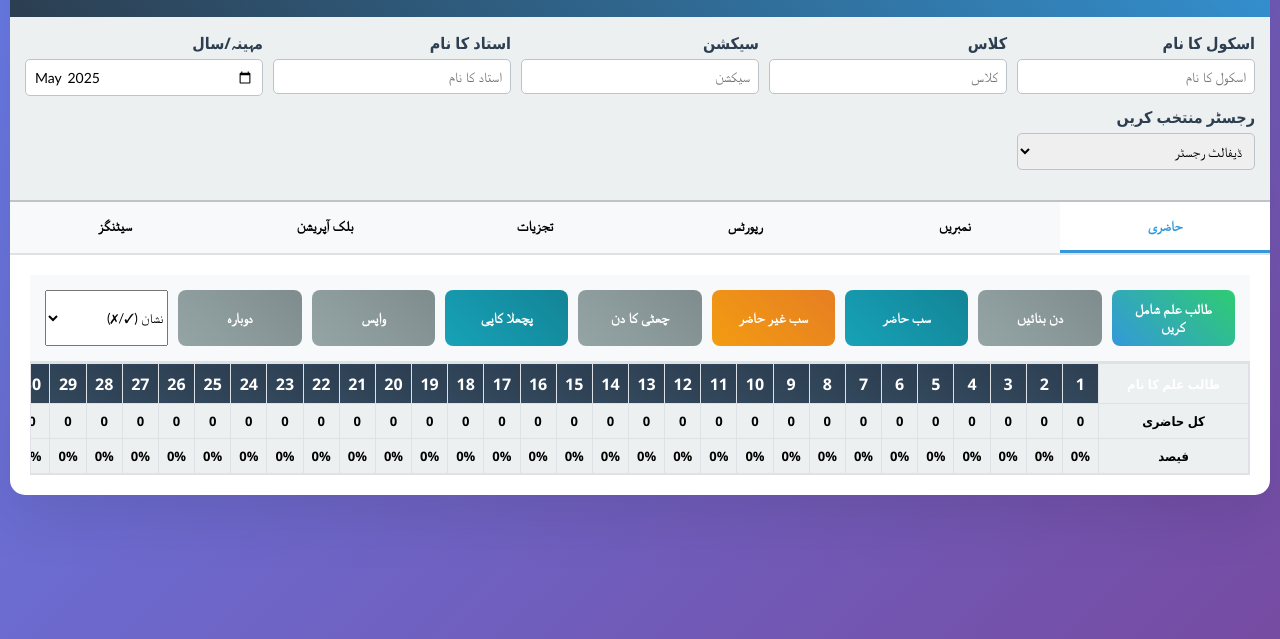
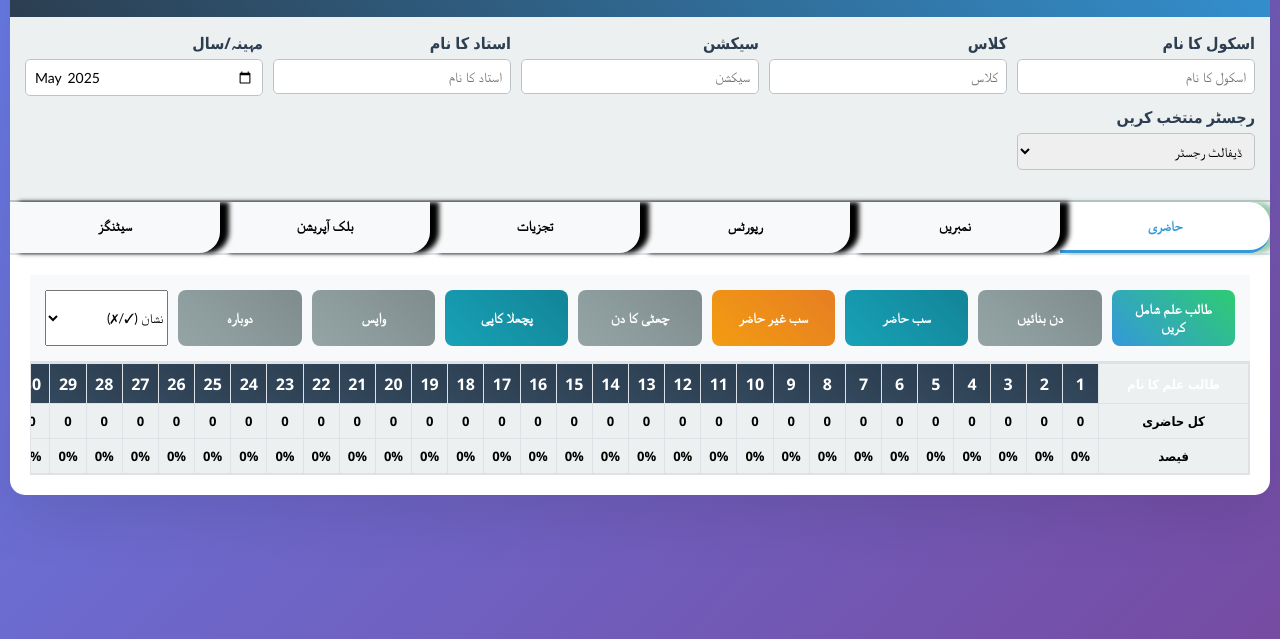
Before and after one commit to yasinULLAH/Pakistan-Digital-attendance-, a plain HTML site: page index.html in a window 1280 px wide. In both pictures the pointer is over the button "حاضری". Shown: the part 161-800 px from the top of the page. Drawn offline with Linux system fonts and the light colour scheme.

Commit message:
Add files via upload

```diff
--- a/index.html
+++ b/index.html
@@ -239,10 +239,27 @@
             transition: all 0.3s ease;
             flex: 1;
             min-width: 120px;
-        }
+            box-shadow: 9px 0px 5px black;
+            border-bottom-right-radius: 21px;
+        }
+        .tab:hover {
+    padding: 15px 20px;
+    cursor: pointer;
+    border: none;
+    background: none;
+    font-size: 14px;
+    font-weight: bold;
+    border-bottom: 3px solid transparent;
+    transition: all 0.3s ease;
+    flex: 1;
+    min-width: 120px;
+    box-shadow: 9px 0px 5px rgb(155, 201, 172);
+    border-bottom-right-radius: 21px;
+    border-top-right-radius: 21px;
+}
 
         .tab.active {
-            background: white;
+            background: #ffffff;
             border-bottom-color: #3498db;
             color: #3498db;
         }
```
